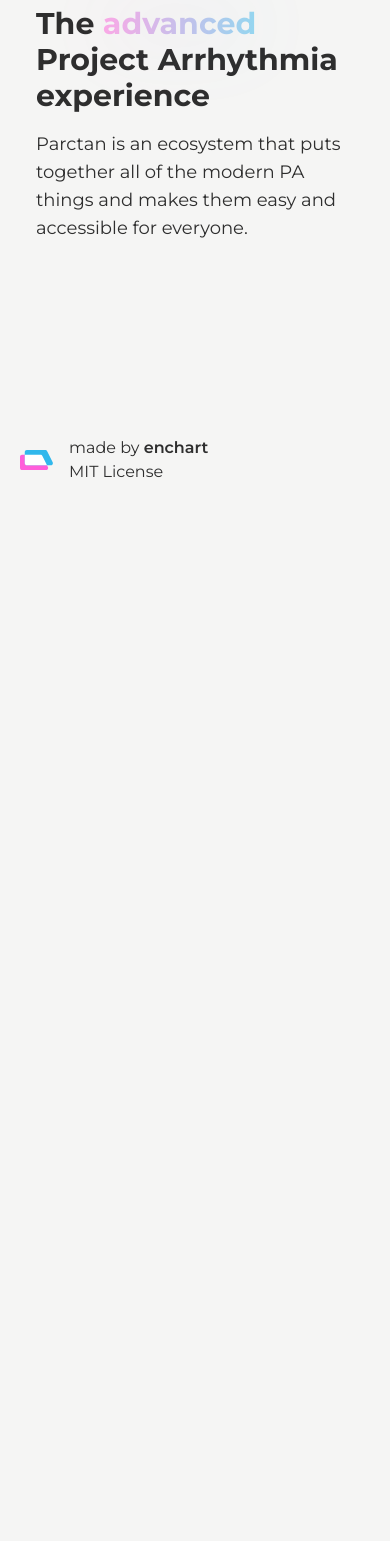
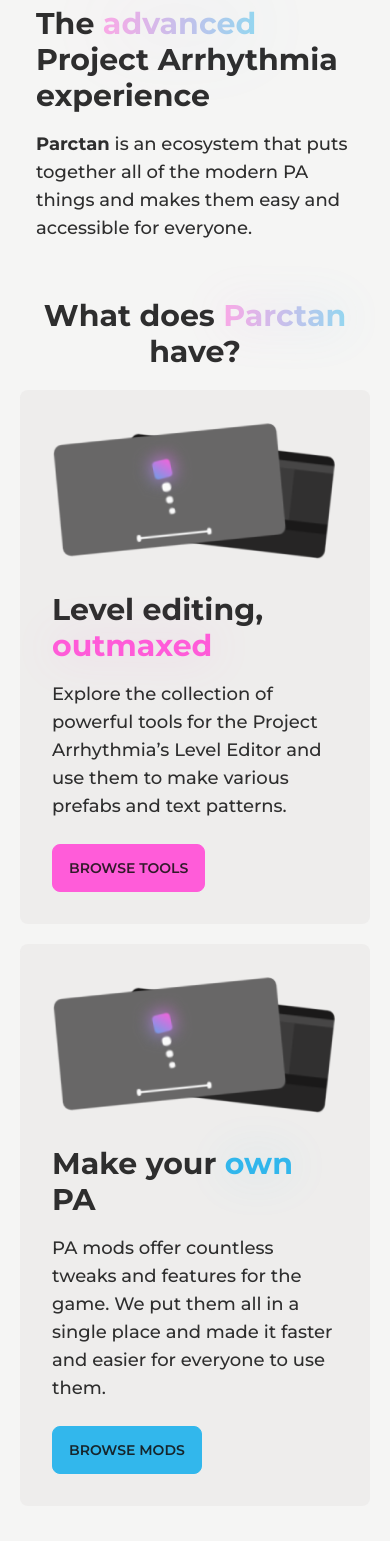
Before and after one commit to Reimnop/parctan, a SvelteKit app: page / in a window 390 px wide. Shown: the part 300-1841 px from the top of the page. Before the commit the page ends 844 px from the top, so only its background shows below. Built offline with nearby package versions, Linux system fonts and the light colour scheme; some icons are missing.

Commit message:
Updated page

```diff
--- a/src/routes/+page.svelte
+++ b/src/routes/+page.svelte
@@ -8,14 +8,61 @@
     <GameAndEditor />
     <div class="flex-1">
       <h1 class="text-3xl font-bold md:text-4xl">
-        The <Glow class="bg-clip-text text-transparent box-decoration-clone bg-gradient-to-r from-primary to-accent animate-pulse" glowClass="blur-2xl opacity-50">advanced</Glow>
+        The <Glow
+          class="animate-pulse bg-gradient-to-r from-primary to-accent box-decoration-clone bg-clip-text text-transparent"
+          glowClass="blur-2xl opacity-50"
+        >
+          advanced
+        </Glow>
         <br />
         Project Arrhythmia experience
       </h1>
-      <p class="mt-4 text-lg">
-        Parctan is an ecosystem that puts together all of the modern PA things and makes them easy
-        and accessible for everyone.
+      <p class="mt-4 text-lg font-medium">
+        <b>Parctan</b>
+        is an ecosystem that puts together all of the modern PA things and makes them easy and accessible
+        for everyone.
       </p>
     </div>
   </div>
 </div>
+
+<h2 class="mt-10 text-center text-3xl font-bold md:mt-20 md:text-4xl">
+  What does <Glow
+    class="animate-pulse bg-gradient-to-r from-primary to-accent box-decoration-clone bg-clip-text text-transparent"
+    glowClass="blur-xl opacity-50"
+  >
+    Parctan
+  </Glow> have?
+</h2>
+
+<section class="hero mt-5 rounded-lg bg-neutral/25 md:mt-10 md:px-12 [&_*]:min-w-0">
+  <div class="hero-content flex-col gap-8 p-8 md:flex-row lg:gap-x-16">
+    <GameAndEditor />
+    <div class="flex-1">
+      <h1 class="text-3xl font-bold md:text-4xl">
+        Level editing, <Glow class="text-primary" glowClass="blur-xl opacity-25">outmaxed</Glow>
+      </h1>
+      <p class="mt-4 text-lg font-medium">
+        Explore the collection of powerful tools for the Project Arrhythmia’s Level Editor and use
+        them to make various prefabs and text patterns.
+      </p>
+      <a class="btn btn-primary mt-6" href="/">Browse Tools</a>
+    </div>
+  </div>
+</section>
+
+<section class="hero mt-5 rounded-lg bg-neutral/25 md:mt-10 [&_*]:min-w-0">
+  <div class="hero-content flex-col gap-8 p-8 md:flex-row-reverse md:px-12 lg:gap-x-16">
+    <GameAndEditor />
+    <div class="flex-1">
+      <h1 class="text-3xl font-bold md:text-4xl">
+        Make your <Glow class="text-accent" glowClass="blur-xl opacity-25">own</Glow> PA
+      </h1>
+      <p class="mt-4 text-lg font-medium">
+        PA mods offer countless tweaks and features for the game. We put them all in a single place
+        and made it faster and easier for everyone to use them.
+      </p>
+      <a class="btn btn-accent mt-6" href="/">Browse Mods</a>
+    </div>
+  </div>
+</section>
```
